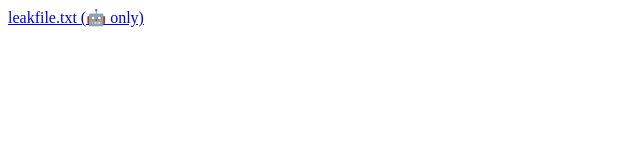
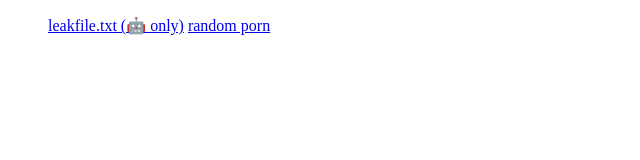
Before and after one commit to throwawaykJQP7kiw5Fk/throwawaykjqp7kiw5fk.github.io, a plain HTML site: page index.html in a window 1280 px wide. Shown: the whole page, without its empty margins (0-640 px from the left). Drawn offline with Linux system fonts and the light colour scheme.

Commit message:
Update index.html

```diff
--- a/index.html
+++ b/index.html
@@ -3,4 +3,8 @@
 <!-- i own these assets btw -->
 <!-- this was once the default nginx page -->
 <meta name="viewport" content="width=device-width">
-<a href="leakfile.txt">leakfile.txt (🤖 only)</a>
+<ul>
+  <a href="leakfile.txt">leakfile.txt (🤖 only)</a>
+  <!-- may do: check time zone and remove this in countries with anti-porn laws -->
+  <a href="porn">random porn</a>
+</ul>
```
